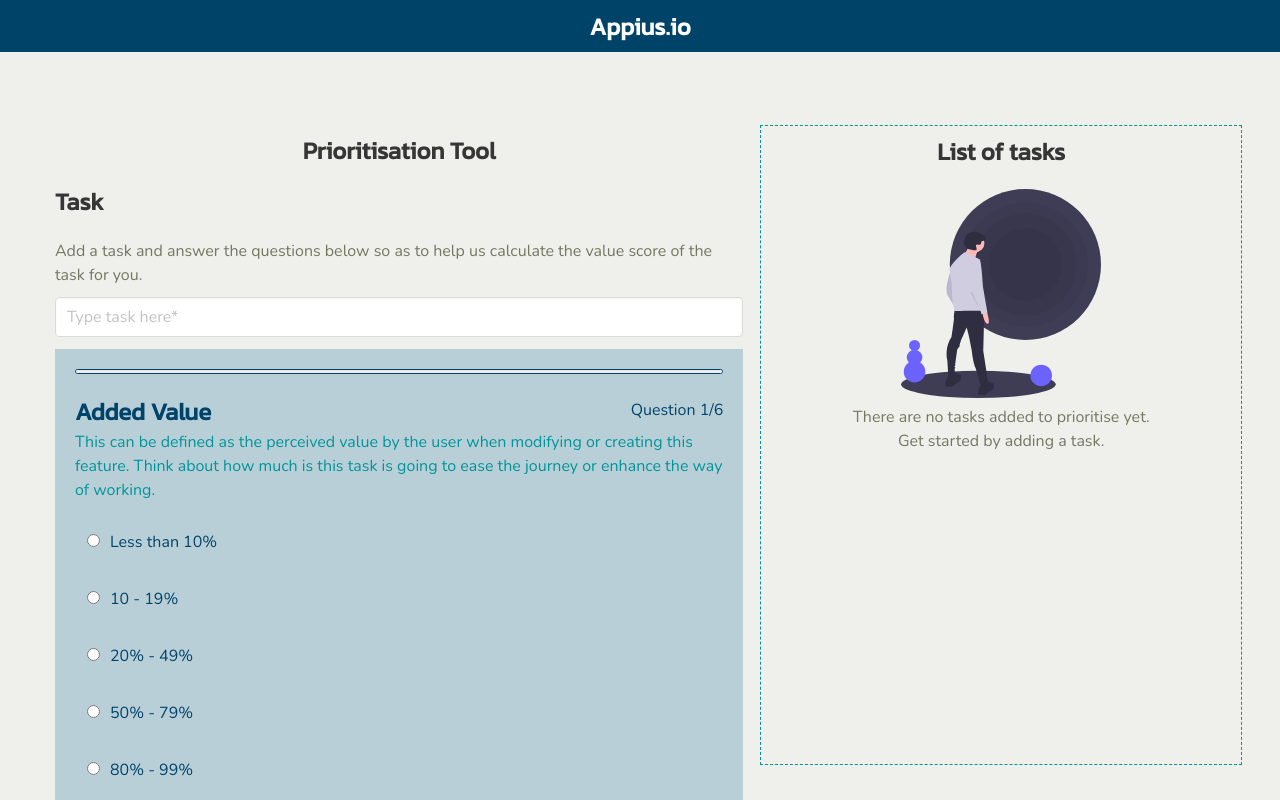
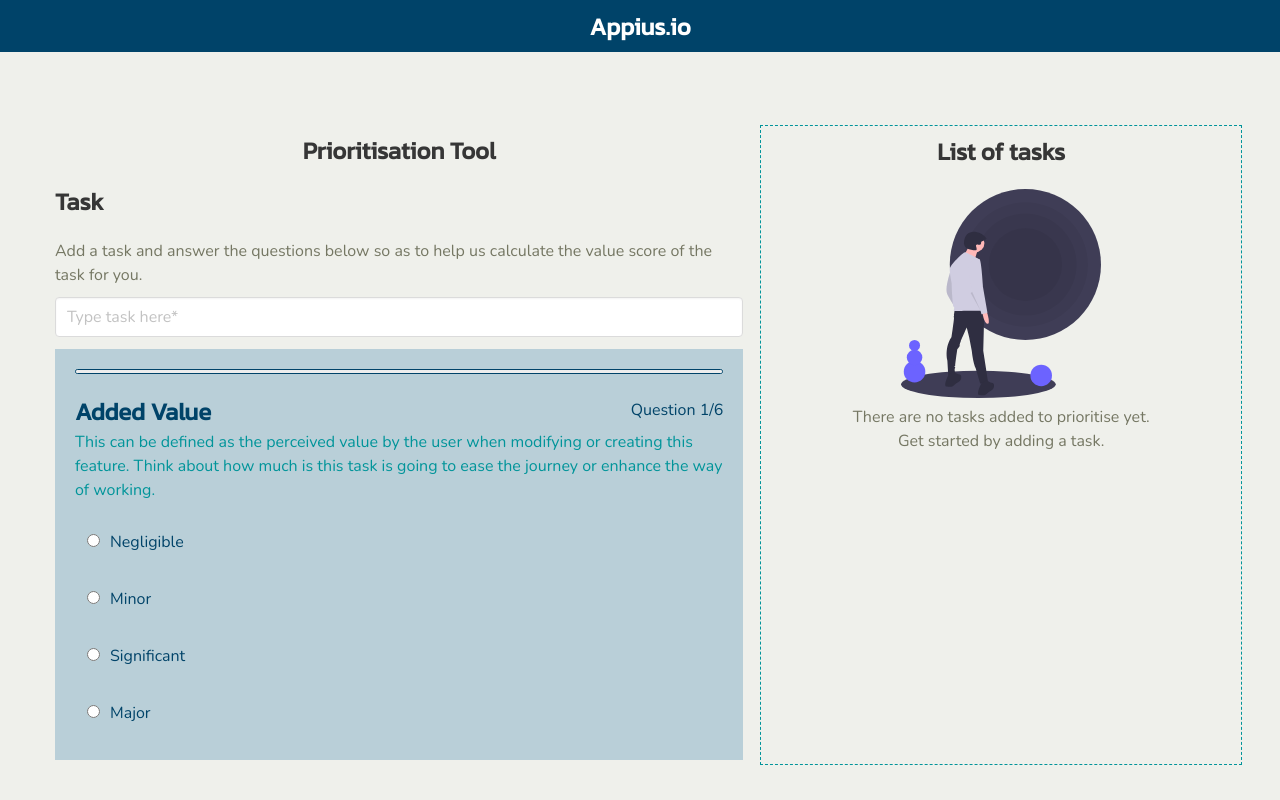
Before and after one commit to saugandhkaran/appius.io, a React (Create React App) app: page /prioritytool in a window 1280 px wide. Shown: the top 800 px of the page. Built offline with nearby package versions, Linux system fonts and the light colour scheme.

Commit message:
Modification for a day

```diff
--- a/src/components/RoiForm.js
+++ b/src/components/RoiForm.js
@@ -126,7 +126,7 @@ function RoiForm(props) {
           </div>
         </div> */}
           {counter === 5 && <div className="animate__animated animate__fadeIn">
-            <div className="flex"><h4 className="label title is-4">KPI section</h4><p>Question {counter + 1}/6</p></div>
+            <div className="flex"><h4 className="label title is-4">KPI section (optional)</h4><p>Question {counter + 1}/6</p></div>
             <p className="field-description">Which KPIs does completion of this task influence? Multiple KPIs can be selected.</p>
             <div className="columns">
               <label className="checkbox column">
--- a/src/resources/data/FormEntries.js
+++ b/src/resources/data/FormEntries.js
@@ -17,12 +17,10 @@ export default function FormEntries() {
       '1': 'Once a year or less'
     },
     improvement: {
-      '6': '100%',
-      '5': '80% - 99%',
-      '4': '50% - 79%',
-      '3': '20% - 49%',
-      '2': '10 - 19%',
-      '1': 'Less than 10%'
+      '4': 'Major',
+      '3': 'Significant',
+      '2': 'Minor',
+      '1': 'Negligible'
     },
     effort: {
       '60': 'XXL',
@@ -35,7 +33,7 @@ export default function FormEntries() {
     dependency: {
       '1': 'High dependency (Dependent on >3 teams)',
       '2': 'Medium dependency (Dependent on 2 - 3 teams)',
-      '3': 'Low dependency (Dependent on 1 team)',
+      '3': 'Low dependency (Dependent on 1 extra team)',
       '4': 'No dependency'
     }
   }
```
